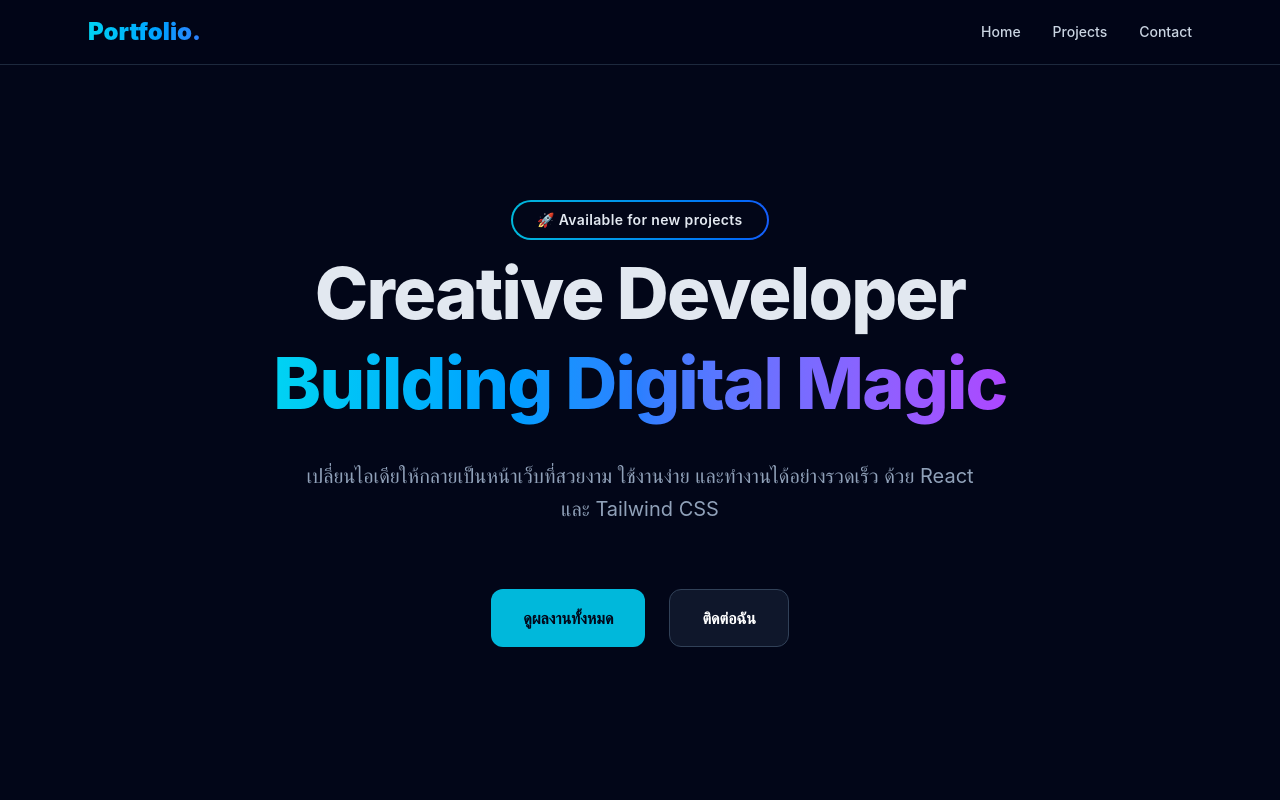
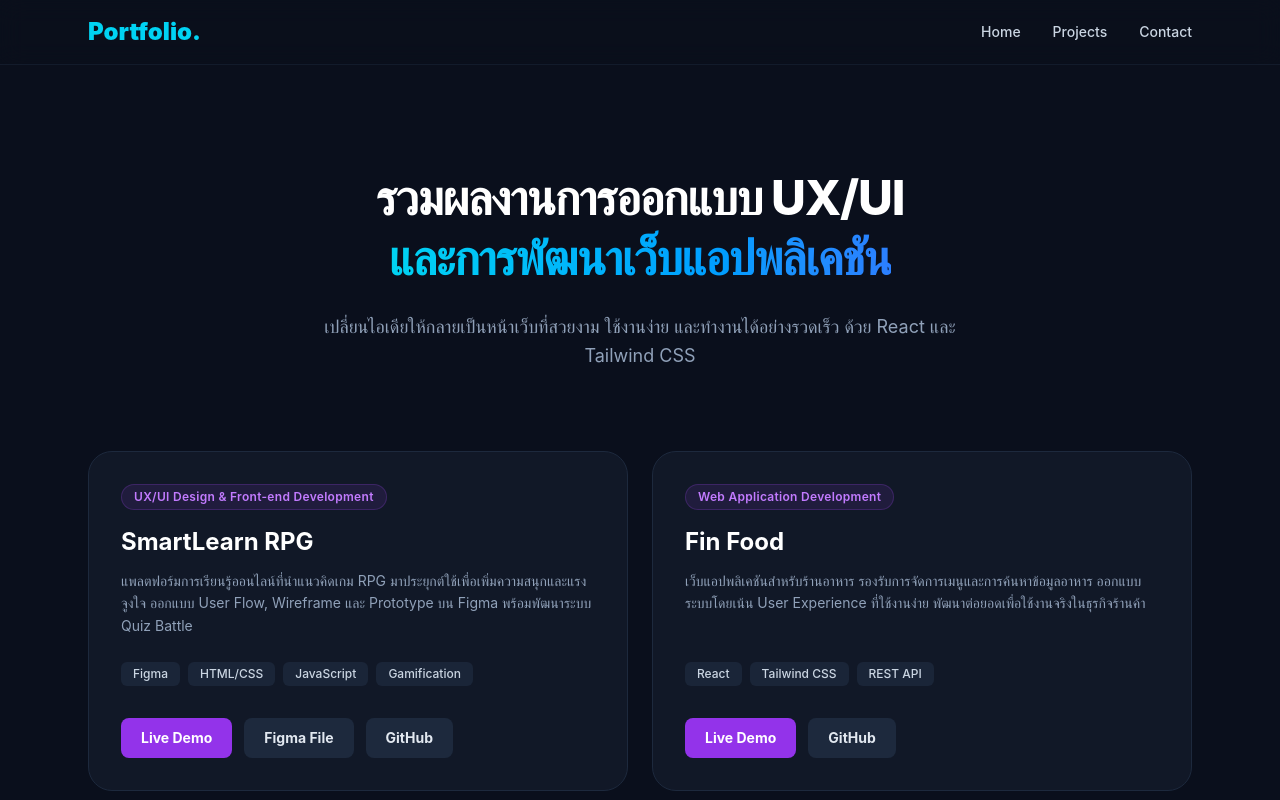
Before and after one commit to borripat25471/my-react-portfolio, a React (Vite) app: page / in a window 1280 px wide. Shown: the top 800 px of the page. Built offline with nearby package versions, Linux system fonts and the light colour scheme.

Commit message:
Update portfolio with Framer Motion and new design

```diff
--- a/src/App.jsx
+++ b/src/App.jsx
@@ -1,12 +1,61 @@
 import React from 'react';
+import { motion } from 'framer-motion';
 
 export default function App() {
+  const projects = [
+    {
+      category: "UX/UI Design & Front-end Development",
+      title: "SmartLearn RPG",
+      description: "แพลตฟอร์มการเรียนรู้ออนไลน์ที่นำแนวคิดเกม RPG มาประยุกต์ใช้เพื่อเพิ่มความสนุกและแรงจูงใจ ออกแบบ User Flow, Wireframe และ Prototype บน Figma พร้อมพัฒนาระบบ Quiz Battle",
+      tags: ["Figma", "HTML/CSS", "JavaScript", "Gamification"],
+      links: [
+        { name: "Live Demo", primary: true },
+        { name: "Figma File", primary: false },
+        { name: "GitHub", primary: false }
+      ]
+    },
+    {
+      category: "Web Application Development",
+      title: "Fin Food",
+      description: "เว็บแอปพลิเคชันสำหรับร้านอาหาร รองรับการจัดการเมนูและการค้นหาข้อมูลอาหาร ออกแบบระบบโดยเน้น User Experience ที่ใช้งานง่าย พัฒนาต่อยอดเพื่อใช้งานจริงในธุรกิจร้านค้า",
+      tags: ["React", "Tailwind CSS", "REST API"],
+      links: [
+        { name: "Live Demo", primary: true },
+        { name: "GitHub", primary: false }
+      ]
+    },
+    {
+      category: "UX/UI Design",
+      title: "HoloVista",
+      description: "เว็บไซต์นำเสนอเทคโนโลยีโฮโลแกรม ออกแบบ Information Architecture และ Responsive Layout ให้นำเสนอข้อมูลที่ซับซ้อนให้อ่านง่าย พร้อมจัดทำ Interactive Prototype",
+      tags: ["Figma", "UX Research", "Information Architecture", "Responsive Design"],
+      links: [
+        { name: "Figma Prototype", primary: true }
+      ]
+    },
+    {
+      category: "UX/UI Design",
+      title: "Food Delivery App",
+      description: "แอปพลิเคชันสั่งอาหารที่ออกแบบเน้นความรวดเร็วและใช้งานง่าย จัดการ Information Architecture และ Flow การสั่งอาหารให้ราบรื่น พร้อมทำ Interactive Prototype",
+      tags: ["Figma", "UX Research", "UI Design", "Mobile App"],
+      links: [
+        { name: "Figma Prototype", primary: true }
+      ]
+    }
+  ];
+
   return (
-    <div className="min-h-screen bg-slate-950 text-slate-200 font-sans selection:bg-cyan-500 selection:text-slate-900">
-      {/* Navbar แบบกระจกฝ้า (Glassmorphism) */}
-      <nav className="fixed w-full z-50 backdrop-blur-md bg-slate-950/60 border-b border-slate-800">
+    <div className="min-h-screen bg-[#0a0f1c] text-slate-200 font-sans selection:bg-cyan-500 selection:text-slate-900 overflow-hidden">
+
+      {/* Navbar */}
+      <motion.nav
+        initial={{ y: -100, opacity: 0 }}
+        animate={{ y: 0, opacity: 1 }}
+        transition={{ duration: 0.6, ease: "easeOut" }}
+        className="fixed w-full z-50 backdrop-blur-md bg-[#0a0f1c]/80 border-b border-slate-800/50"
+      >
         <div className="max-w-6xl mx-auto px-6 py-4 flex justify-between items-center">
-          <span className="text-2xl font-black bg-gradient-to-r from-cyan-400 to-blue-500 bg-clip-text text-transparent">
+          <span className="text-2xl font-black text-cyan-400">
             Portfolio.
           </span>
           <ul className="flex space-x-8 text-sm font-medium text-slate-300">
@@ -15,57 +64,83 @@ export default function App() {
             <li className="hover:text-cyan-400 cursor-pointer transition-colors duration-300">Contact</li>
           </ul>
         </div>
-      </nav>
+      </motion.nav>
 
-      {/* Hero Section */}
-      <main className="max-w-6xl mx-auto px-6 pt-40 pb-20">
-        <div className="flex flex-col items-center text-center space-y-8 mt-10">
-          {/* Badge สถานะ */}
-          <div className="inline-block p-[2px] rounded-full bg-gradient-to-r from-cyan-500 to-blue-600 mb-2">
-            <div className="bg-slate-950 rounded-full px-6 py-2 text-sm font-semibold tracking-wide">
-              🚀 Available for new projects
-            </div>
-          </div>
+      <main className="max-w-6xl mx-auto px-6 pt-32 pb-20">
 
-          {/* หัวข้อหลัก */}
-          <h1 className="text-5xl md:text-7xl font-extrabold tracking-tight leading-tight">
-            Creative Developer <br/>
-            <span className="text-transparent bg-clip-text bg-gradient-to-r from-cyan-400 via-blue-500 to-purple-500">
-              Building Digital Magic
+        {/* Header Section */}
+        <div className="flex flex-col items-center text-center space-y-6 mt-10 mb-20">
+          <motion.h1
+            initial={{ opacity: 0, y: 20 }}
+            animate={{ opacity: 1, y: 0 }}
+            transition={{ duration: 0.7, delay: 0.2 }}
+            className="text-4xl md:text-5xl font-extrabold tracking-tight leading-tight text-white"
+          >
+            รวมผลงานการออกแบบ UX/UI <br/>
+            <span className="text-transparent bg-clip-text bg-gradient-to-r from-cyan-400 to-blue-500">
+              และการพัฒนาเว็บแอปพลิเคชัน
             </span>
-          </h1>
+          </motion.h1>
 
-          <p className="text-lg md:text-xl text-slate-400 max-w-2xl leading-relaxed">
+          <motion.p
+            initial={{ opacity: 0, y: 20 }}
+            animate={{ opacity: 1, y: 0 }}
+            transition={{ duration: 0.7, delay: 0.4 }}
+            className="text-lg text-slate-400 max-w-2xl leading-relaxed"
+          >
             เปลี่ยนไอเดียให้กลายเป็นหน้าเว็บที่สวยงาม ใช้งานง่าย และทำงานได้อย่างรวดเร็ว ด้วย React และ Tailwind CSS
-          </p>
-
-          {/* ปุ่ม CTA */}
-          <div className="flex flex-col sm:flex-row space-y-4 sm:space-y-0 sm:space-x-6 pt-8">
-            <button className="px-8 py-4 bg-cyan-500 text-slate-950 font-bold rounded-xl hover:bg-cyan-400 transition-all transform hover:-translate-y-1 hover:shadow-[0_0_30px_rgba(6,182,212,0.4)]">
-              ดูผลงานทั้งหมด
-            </button>
-            <button className="px-8 py-4 bg-slate-900 text-white font-bold rounded-xl border border-slate-700 hover:bg-slate-800 hover:border-slate-500 transition-all transform hover:-translate-y-1">
-              ติดต่อฉัน
-            </button>
-          </div>
+          </motion.p>
         </div>
 
-        {/* Feature/Skills Grid */}
-        <div className="grid grid-cols-1 md:grid-cols-3 gap-6 mt-40">
-          {[
-            { title: 'Frontend Development', desc: 'เชี่ยวชาญการสร้าง UI ที่ซับซ้อนด้วย React และระบบ State Management' },
-            { title: 'Responsive Design', desc: 'ออกแบบให้แสดงผลได้สวยงามทุกหน้าจอ ตั้งแต่มือถือจนถึงเดสก์ท็อป' },
-            { title: 'Performance First', desc: 'เขียนโค้ดที่สะอาด โหลดไว และรองรับ SEO อย่างเต็มประสิทธิภาพ' }
-          ].map((item, i) => (
-            <div key={i} className="p-8 rounded-3xl bg-slate-900/50 border border-slate-800 hover:border-cyan-500/50 transition-all duration-300 group hover:shadow-[0_0_30px_rgba(6,182,212,0.15)] hover:-translate-y-2 cursor-default">
-              <div className="w-12 h-12 bg-slate-800 rounded-xl mb-6 flex items-center justify-center group-hover:bg-cyan-500/20 transition-colors">
-                <div className="w-6 h-6 bg-cyan-400 rounded-md"></div>
+        {/* Projects Grid */}
+        <div className="grid grid-cols-1 md:grid-cols-2 gap-6">
+          {projects.map((project, i) => (
+            <motion.div
+              key={i}
+              initial={{ opacity: 0, y: 40 }}
+              whileInView={{ opacity: 1, y: 0 }}
+              transition={{ duration: 0.5, delay: i * 0.1 }}
+              viewport={{ once: true, margin: "-50px" }}
+              className="p-8 rounded-3xl bg-[#111827] border border-slate-800 hover:border-purple-500/50 transition-all duration-300 hover:shadow-[0_0_30px_rgba(168,85,247,0.15)] hover:-translate-y-1 flex flex-col h-full"
+            >
+              <div className="inline-block px-3 py-1 rounded-full bg-purple-500/10 border border-purple-500/20 text-purple-400 text-xs font-semibold tracking-wide mb-4 w-fit">
+                {project.category}
               </div>
-              <h3 className="text-xl font-bold text-slate-100 group-hover:text-cyan-400 transition-colors">{item.title}</h3>
-              <p className="text-slate-400 mt-3 leading-relaxed">{item.desc}</p>
-            </div>
+
+              <h3 className="text-2xl font-bold text-white mb-3">{project.title}</h3>
+
+              <p className="text-slate-400 leading-relaxed mb-6 flex-grow text-sm">
+                {project.description}
+              </p>
+
+              {/* Tags */}
+              <div className="flex flex-wrap gap-2 mb-8">
+                {project.tags.map((tag, idx) => (
+                  <span key={idx} className="px-3 py-1 bg-slate-800/80 text-slate-300 text-xs font-medium rounded-md">
+                    {tag}
+                  </span>
+                ))}
+              </div>
+
+              {/* Links/Buttons */}
+              <div className="flex flex-wrap gap-3 mt-auto">
+                {project.links.map((link, idx) => (
+                  <button
+                    key={idx}
+                    className={`px-5 py-2.5 rounded-lg text-sm font-bold transition-all duration-200 transform hover:scale-105 ${
+                      link.primary
+                        ? "bg-[#9333ea] text-white hover:bg-[#a855f7] hover:shadow-[0_0_15px_rgba(168,85,247,0.4)]"
+                        : "bg-slate-800 text-slate-200 hover:bg-slate-700"
+                    }`}
+                  >
+                    {link.name}
+                  </button>
+                ))}
+              </div>
+            </motion.div>
           ))}
         </div>
+
       </main>
     </div>
   );
```
